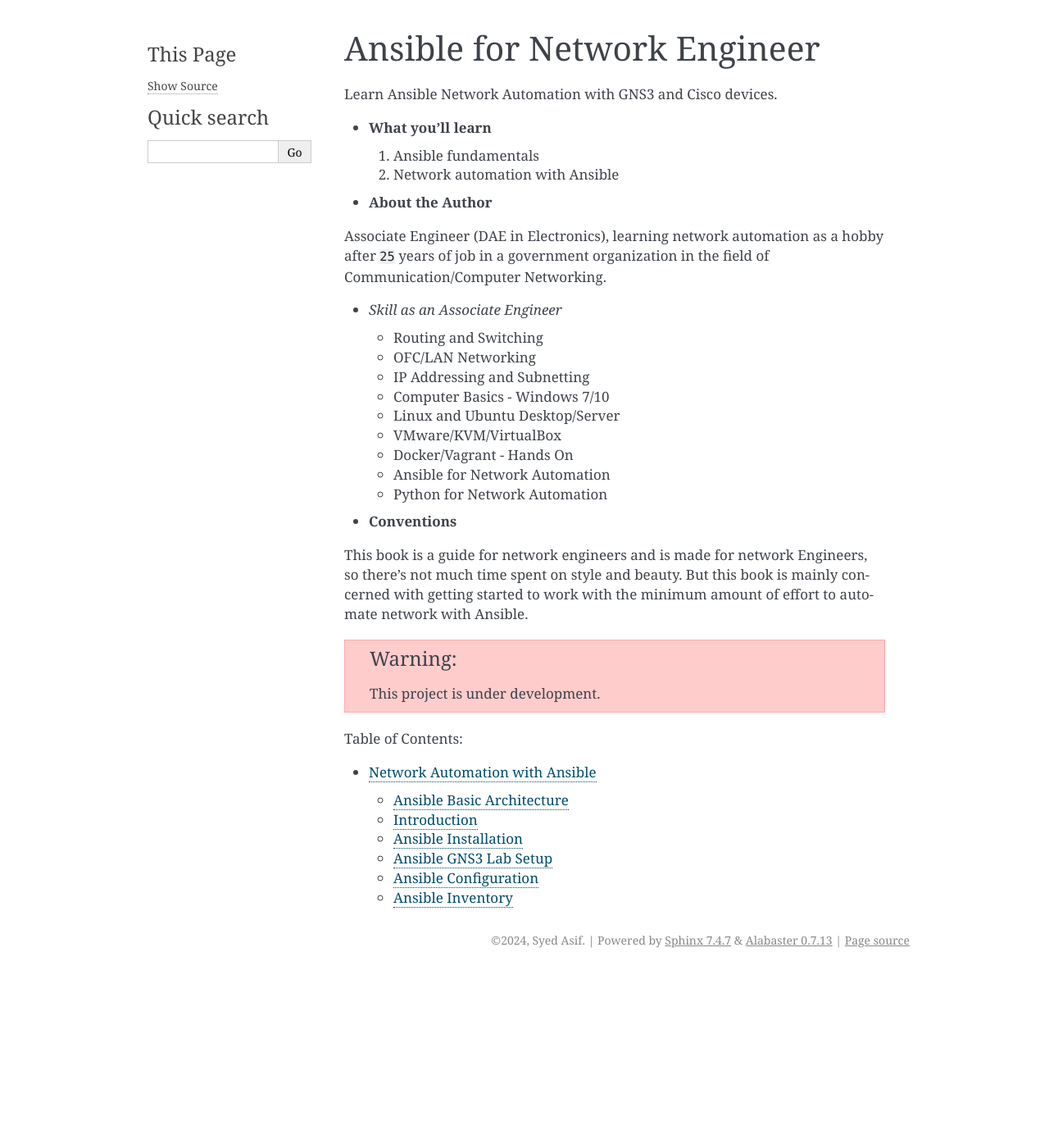
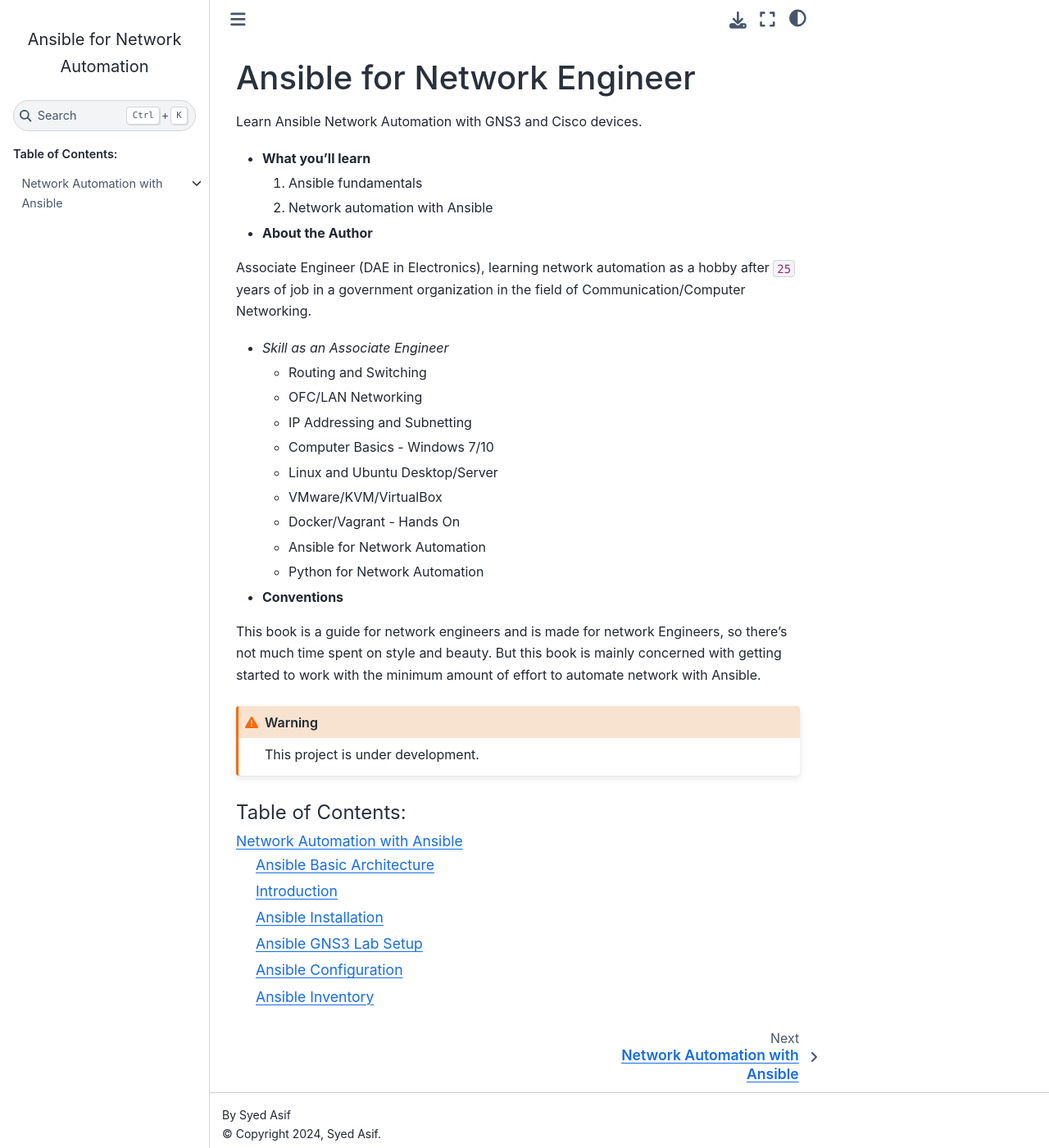
Before and after one commit to sydasif/ansible-book, a Sphinx documentation site: the page built from docs/source/index.md, in a window 1280 px wide and 1400 px high. Shown: the whole window at 82% size. Built offline with Sphinx 7.4.7 and the Sphinx Book theme 1.1.4, drawn with Linux system fonts in a browser that asks for light colours.

Commit message:
update conf.py

```diff
--- a/docs/source/conf.py
+++ b/docs/source/conf.py
@@ -27,7 +27,18 @@ exclude_patterns = []
 
 
 # -- Options for HTML output -------------------------------------------------
-# https://www.sphinx-doc.org/en/master/usage/configuration.html#options-for-html-output
 
-html_theme = 'alabaster'
+# The theme to use for HTML and HTML Help pages.  See the documentation for
+# a list of builtin themes.
+#
+...
+html_theme = "sphinx_book_theme"
+...
+
+# html_logo = "../../python.JPG"
+html_title = "Ansible for Network Automation"
+
+# Add any paths that contain custom static files (such as style sheets) here,
+# relative to this directory. They are copied after the builtin static files,
+# so a file named "default.css" will overwrite the builtin "default.css".
 html_static_path = ['_static']
```
